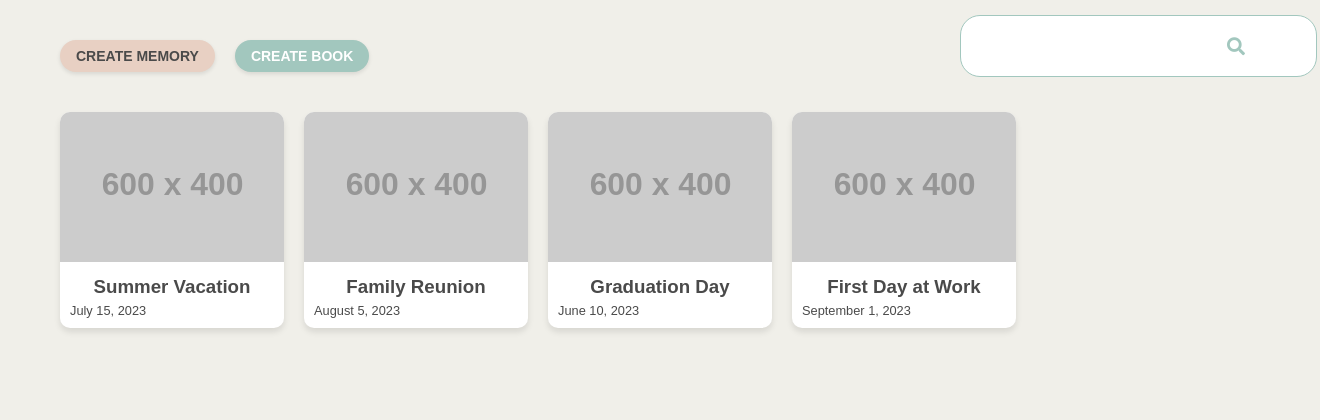
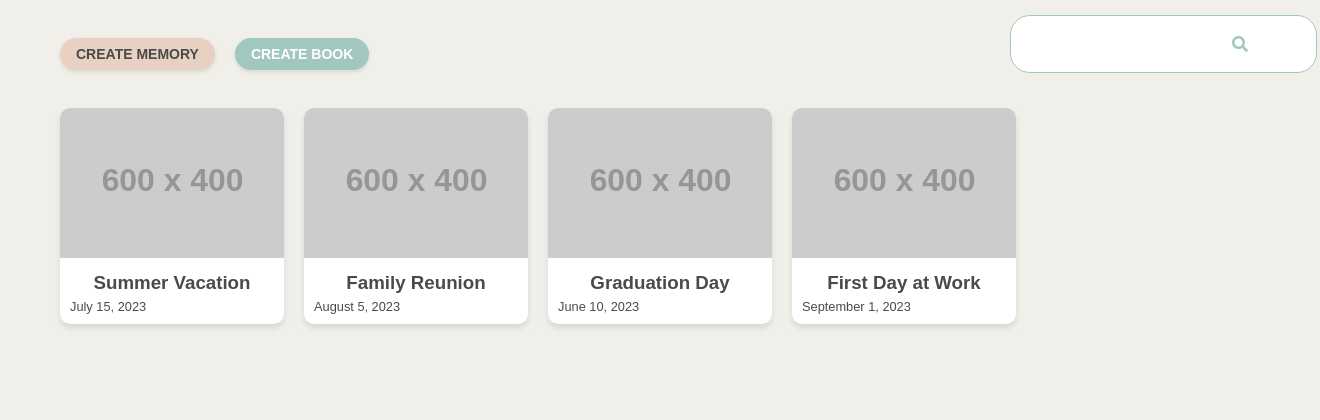
Before and after one commit to mlespinoza1/Memory-AI-Scrapbook, a Flask app: page /dashboard in a window 1320 px wide. Shown: the part 97-517 px from the top of the page. Run offline with Flask 3, Linux system fonts and the light colour scheme; grey boxes labelled with a size stand in for pictures from a placeholder-image service; some libraries are stand-ins or nearby versions.

Commit message:
Agent step completed: Directly modify search bar styling in dashboard.css

```diff
--- a/static/css/pages/dashboard.css
+++ b/static/css/pages/dashboard.css
@@ -19,17 +19,17 @@
 
 .search-container {
     position: relative;
-    max-width: 300px; /* Reduced from 400px to 300px */
+    max-width: 250px; /* Reduced from 300px to 250px */
     width: 100%;
 }
 
 .search-input {
     width: 100%;
-    height: 40px;
-    font-size: 16px;
-    padding: 0 40px 0 15px;
-    border: 2px solid #A2C7BE;
-    border-radius: 20px;
+    height: 36px; /* Reduced from 40px to 36px */
+    font-size: 14px; /* Reduced from 16px to 14px */
+    padding: 0 32px 0 12px; /* Adjusted padding */
+    border: 1px solid #A2C7BE; /* Changed from 2px to 1px */
+    border-radius: 18px; /* Adjusted to half of the height */
     background-color: white;
     transition: all 0.3s ease;
 }
@@ -43,10 +43,10 @@
 .search-icon {
     position: absolute;
     top: 50%;
-    right: 15px;
+    right: 12px; /* Adjusted from 15px to 12px */
     transform: translateY(-50%);
     color: #A2C7BE;
-    font-size: 18px;
+    font-size: 16px; /* Reduced from 18px to 16px */
     pointer-events: none;
 }
 
```
